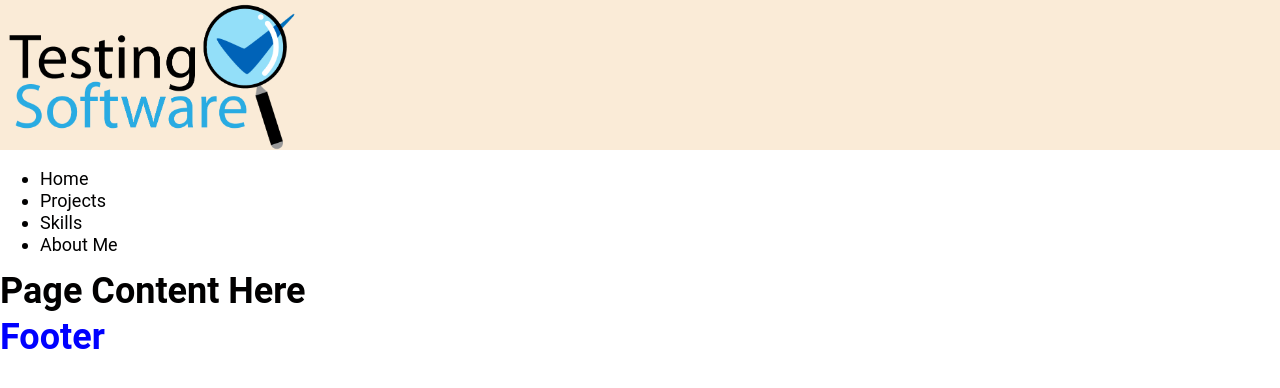
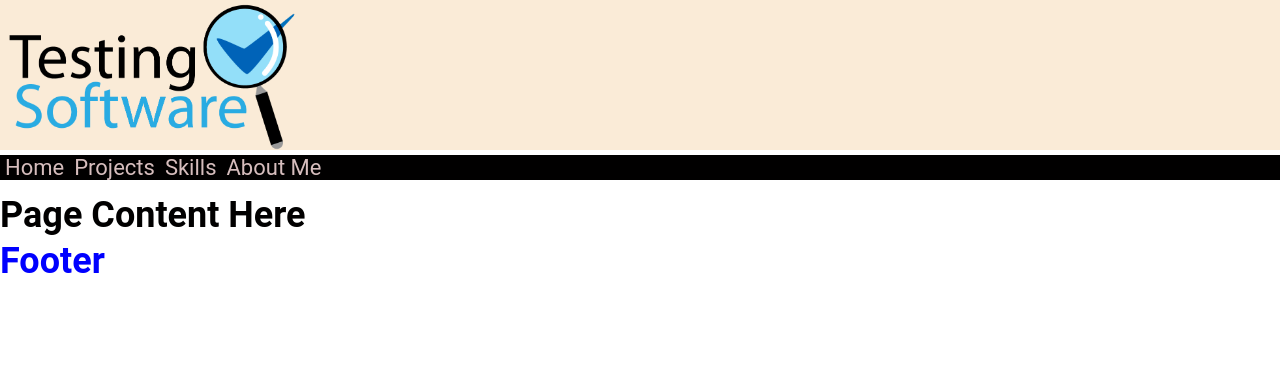
Before and after one commit to lukascedving/plcportfolio, an Angular app in the folder my-app/: page / in a window 1280 px wide. Shown: the top 388 px of the page. Built offline with nearby package versions, Linux system fonts and the light colour scheme.

Commit message:
working with navbar

```diff
--- a/my-app/src/app/app.component.html
+++ b/my-app/src/app/app.component.html
@@ -1,4 +1,6 @@
-<header></header>
-<nav></nav>
-<contentArea></contentArea>
-<footer></footer>
+<div>
+    <header></header>
+    <nav></nav>
+    <contentArea></contentArea>
+    <footer></footer>
+</div>
--- a/my-app/src/styles.css
+++ b/my-app/src/styles.css
@@ -26,5 +26,52 @@ header {
     width: 100%;
     height: 150px;
     position: relative;
-    background-color: antiquewhite
+    background-color: antiquewhite;
+    margin-bottom: 5px;
 }
+
+header logo .img {
+    position: absolute;
+    left: 10px;
+    top: 50%;
+    -webkit-transform: translateY(-50%);
+    -moz-transform: translateY(-50%);
+    transform: translateY(-50%);
+}
+
+nav {
+    display: inline-block;
+    width: 100%;
+    margin: 0 auto;
+    padding: 0;
+    background: #010000;
+}
+
+nav,
+nav ul {
+    margin: 0;
+    padding: 0;
+}
+
+nav ul li {
+    display: inline;
+    margin: 0 5px;
+}
+
+nav ul li a {
+    font-size: 22px;
+    line-height: normal;
+    text-align: center;
+    color: #d6bdbd;
+}
+
+nav ul li a:hover {
+    background: #ffffff;
+}
+
+@media only screen and (max-width: 1345px) {
+    #container {
+        width: auto;
+        margin: 0 3%;
+    }
+}
```
